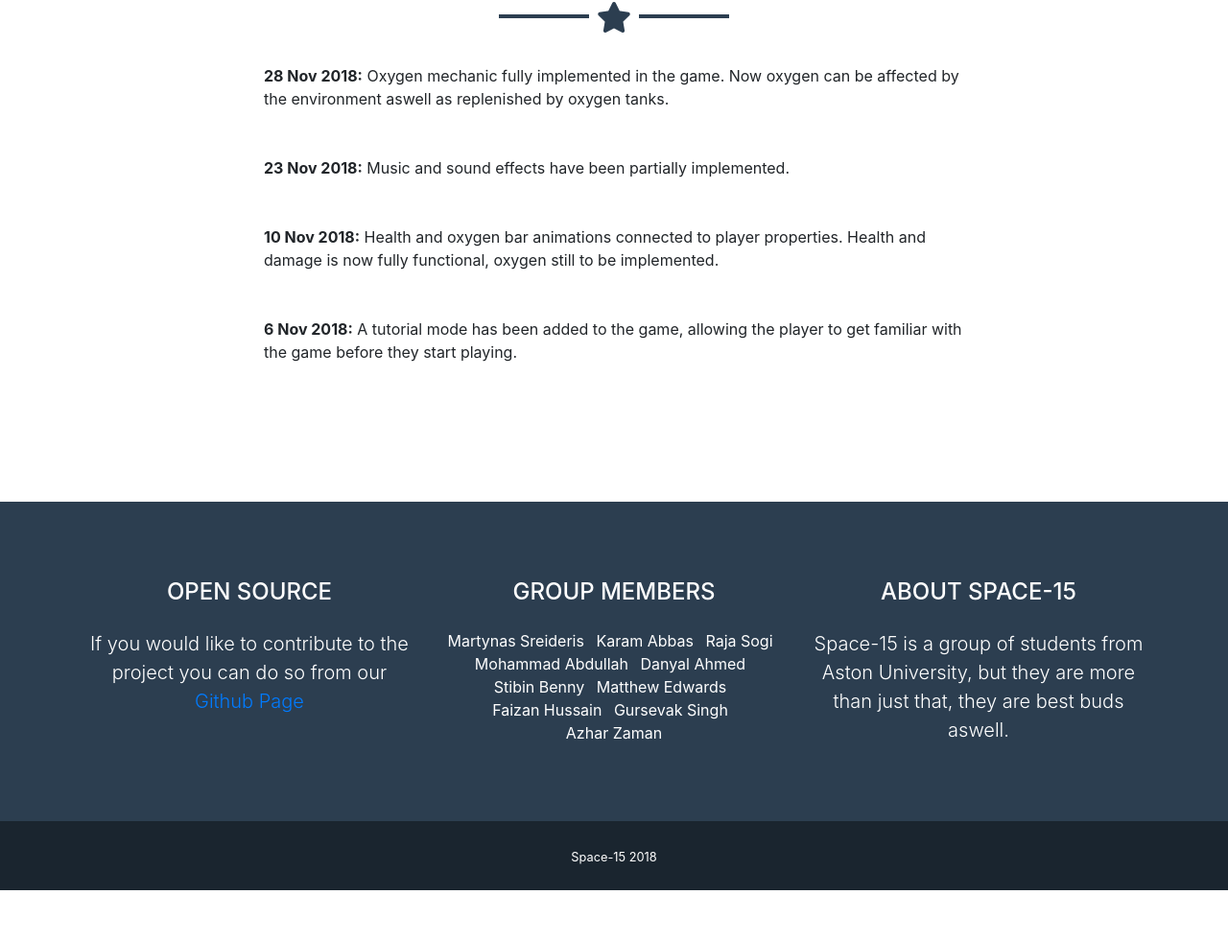
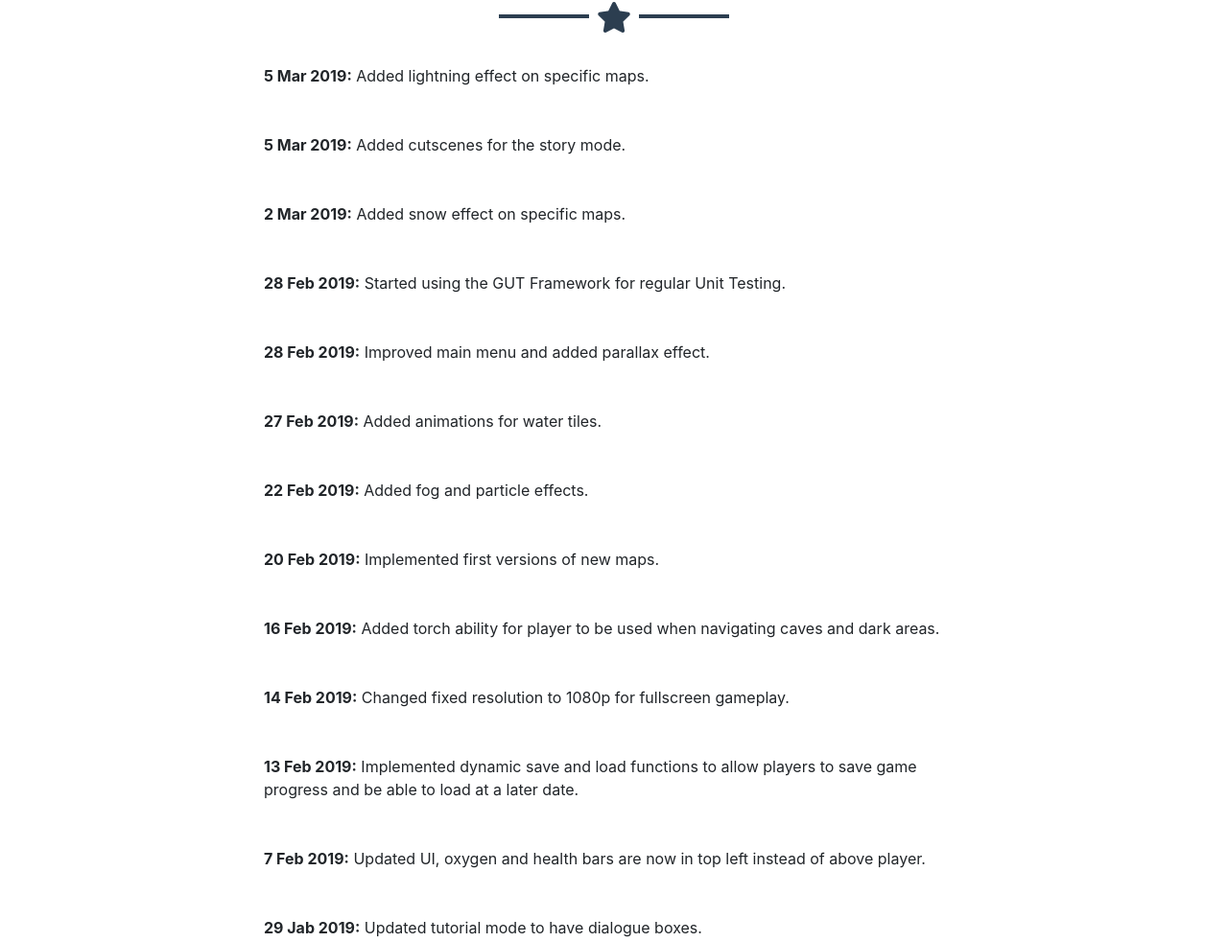
Before and after one commit to Space-15/Site, a website with bundled scripts: page index.html in a window 1280 px wide. Shown: the part 1817-2799 px from the top of the page at 96% size. Before the commit the page ends 2745 px from the top, so only its background shows below. Built offline with nearby package versions, Linux system fonts and the light colour scheme; files whose address does not match are found by name.

Commit message:
Update index.html

```diff
--- a/index.html
+++ b/index.html
@@ -200,6 +200,19 @@
             </form> -->
 
             <!--Blog-->
+            <p class="mb-5"><b>5 Mar 2019:</b> Added lightning effect on specific maps.</p>
+            <p class="mb-5"><b>5 Mar 2019:</b> Added cutscenes for the story mode.</p>
+            <p class="mb-5"><b>2 Mar 2019:</b> Added snow effect on specific maps.</p>
+            <p class="mb-5"><b>28 Feb 2019:</b> Started using the GUT Framework for regular Unit Testing.</p>
+            <p class="mb-5"><b>28 Feb 2019:</b> Improved main menu and added parallax effect.</p>
+            <p class="mb-5"><b>27 Feb 2019:</b> Added animations for water tiles.</p>
+            <p class="mb-5"><b>22 Feb 2019:</b> Added fog and particle effects.</p>
+            <p class="mb-5"><b>20 Feb 2019:</b> Implemented first versions of new maps.</p>
+            <p class="mb-5"><b>16 Feb 2019:</b> Added torch ability for player to be used when navigating caves and dark areas.</p>
+            <p class="mb-5"><b>14 Feb 2019:</b> Changed fixed resolution to 1080p for fullscreen gameplay.</p>
+            <p class="mb-5"><b>13 Feb 2019:</b> Implemented dynamic save and load functions to allow players to save game progress and be able to load at a later date.</p>
+            <p class="mb-5"><b>7 Feb 2019:</b> Updated UI, oxygen and health bars are now in top left instead of above player.</p>
+            <p class="mb-5"><b>29 Jab 2019:</b> Updated tutorial mode to have dialogue boxes.</p>
             <p class="mb-5"><b>28 Nov 2018:</b> Oxygen mechanic fully implemented in the game. Now oxygen can be affected by the environment aswell as replenished by oxygen tanks.</p>
             <p class="mb-5"><b>23 Nov 2018:</b> Music and sound effects have been partially implemented.</p>
             <p class="mb-5"><b>10 Nov 2018:</b> Health and oxygen bar animations connected to player properties. Health and damage is now fully functional, oxygen still to be implemented.</p>
```
